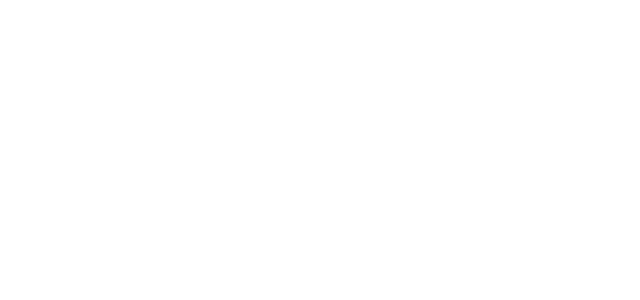
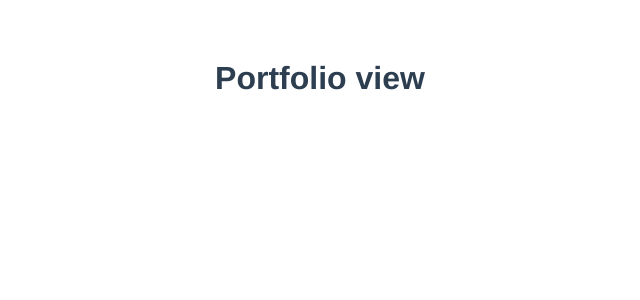
Before and after one commit to michalzagrodzki/Simple-Vue-App, a Vue app: page /portfolio in a window 1280 px wide. Shown: the top 300 px of the page, without its empty margins (320-960 px from the left). Built offline with nearby package versions, Linux system fonts and the light colour scheme.

Commit message:
Add portfolio component with route

```diff
--- /dev/null
+++ b/src/components/Portfolio.vue
@@ -0,0 +1,29 @@
+<template>
+  <div class="hello">
+    <h1>Portfolio view</h1>
+  </div>
+</template>
+
+<script>
+export default {
+  name: 'Portfolio'
+}
+</script>
+
+<!-- Add "scoped" attribute to limit CSS to this component only -->
+<style scoped lang="scss">
+h3 {
+  margin: 40px 0 0;
+}
+ul {
+  list-style-type: none;
+  padding: 0;
+}
+li {
+  display: inline-block;
+  margin: 0 10px;
+}
+a {
+  color: #42b983;
+}
+</style>
--- a/src/router/router.js
+++ b/src/router/router.js
@@ -1,6 +1,7 @@
 import Vue from 'vue'
 import Router from 'vue-router'
 import Main from './../components/Main.vue'
+import Portfolio from './../components/Portfolio.vue'
 
 Vue.use(Router)
 
@@ -11,6 +12,11 @@
       path: '/',
       name: 'main',
       component: Main
+    },
+    {
+      path: '/portfolio',
+      name: 'portfolio',
+      component: Portfolio
     }
   ]
 })
```
